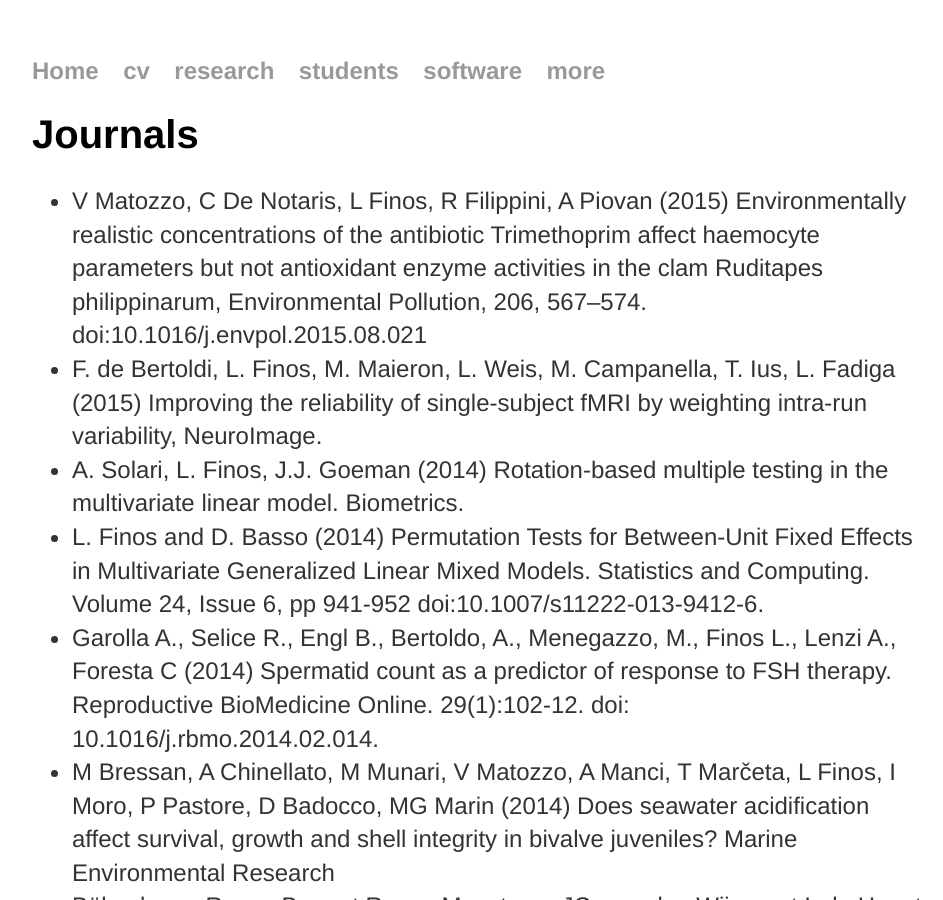
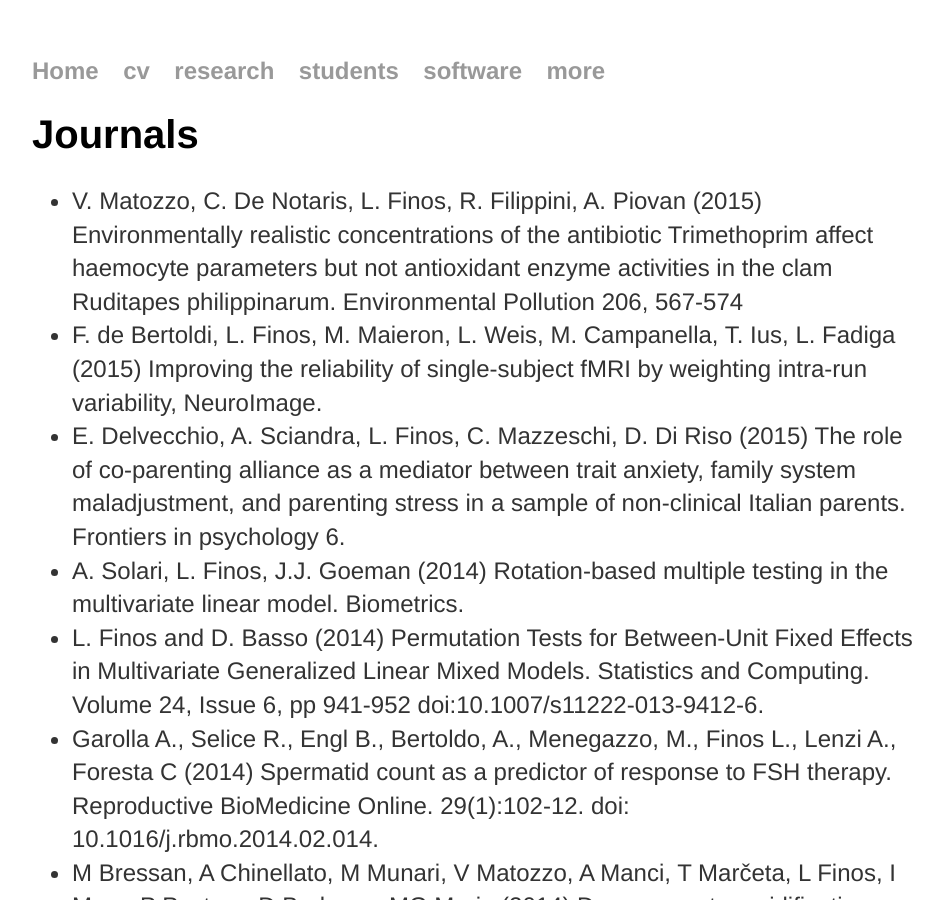
Before and after one commit to livioivil/livioivil.github.io, a Jekyll site: the page built from research/publications.html, in a window 1280 px wide and 900 px high. Shown: the whole window, without its empty margins (160-1103 px from the left). Built offline with Jekyll 4.4.1, drawn with Linux system fonts in a browser that asks for light colours.

Commit message:
pubblications

```diff
--- a/research/publications.html
+++ b/research/publications.html
@@ -7,10 +7,16 @@ title: Selected publications
 			<h1>Journals</h1>
  <ul class="publications">
 <li>
-V Matozzo, C De Notaris, L Finos, R Filippini, A Piovan (2015)  Environmentally realistic concentrations of the antibiotic Trimethoprim affect haemocyte parameters but not antioxidant enzyme activities in the clam Ruditapes philippinarum, Environmental Pollution, 206, 567–574.
-doi:10.1016/j.envpol.2015.08.021
+V. Matozzo, C. De Notaris, L. Finos, R. Filippini, A. Piovan (2015)
+Environmentally realistic concentrations of the antibiotic Trimethoprim affect haemocyte parameters but not antioxidant enzyme activities in the clam Ruditapes philippinarum. Environmental Pollution 206, 567-574
 </li>
-<li>F. de Bertoldi, L. Finos, M. Maieron, L. Weis, M. Campanella, T. Ius, L. Fadiga (2015) Improving the reliability of single-subject fMRI by weighting intra-run variability, NeuroImage.</li>
+<li>
+F. de Bertoldi, L. Finos, M. Maieron, L. Weis, M. Campanella, T. Ius, L. Fadiga (2015) Improving the reliability of single-subject fMRI by weighting intra-run variability, NeuroImage.
+</li>
+<li>
+E. Delvecchio, A. Sciandra, L. Finos, C. Mazzeschi, D. Di Riso
+(2015) The role of co-parenting alliance as a mediator between trait anxiety, family system maladjustment, and parenting stress in a sample of non-clinical Italian parents. Frontiers in psychology 6.
+</li>
 <li>
 A. Solari, L. Finos, J.J. Goeman (2014) Rotation-based multiple testing in the multivariate linear model. Biometrics.</li>
 <li>L. Finos and D. Basso (2014) Permutation Tests for Between-Unit Fixed Effects in Multivariate Generalized Linear Mixed Models. Statistics and Computing. Volume 24, Issue 6, pp 941-952 doi:10.1007/s11222-013-9412-6.
```
